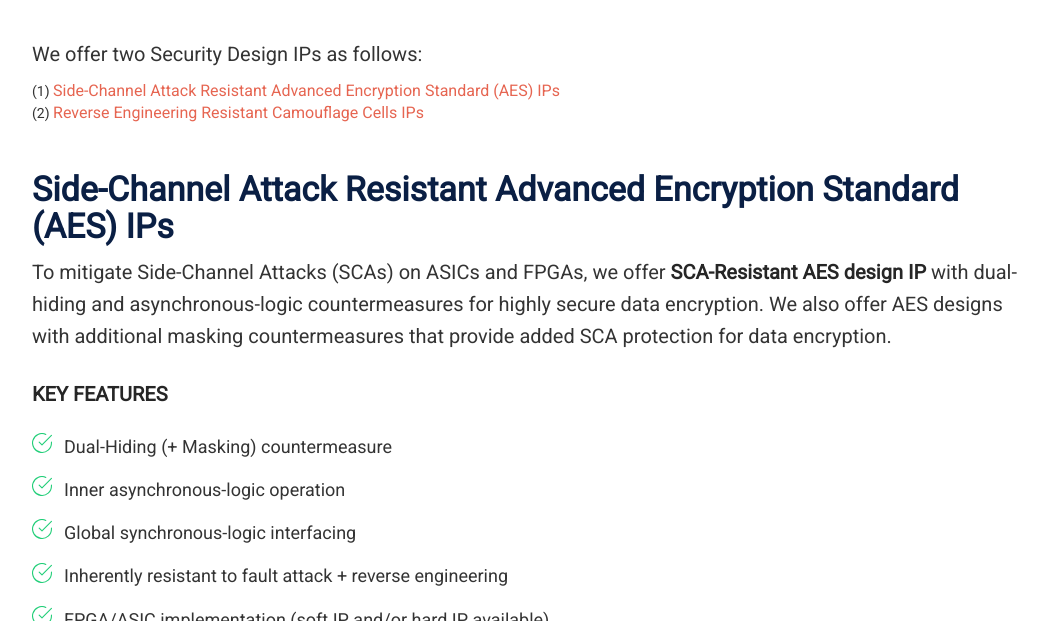
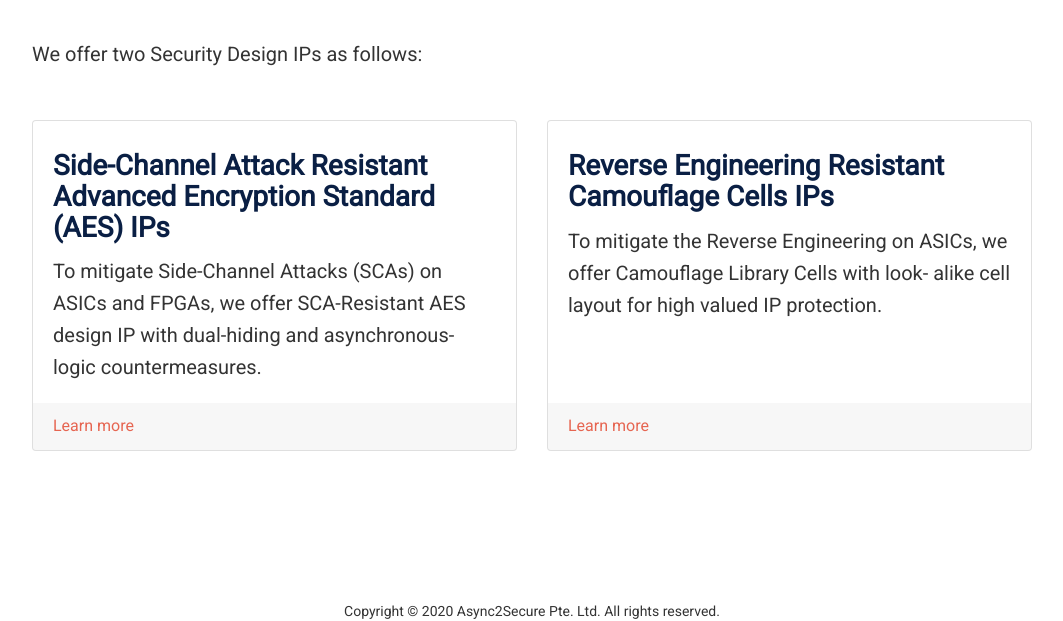
Before and after one commit to async2secure/async2secure.github.io, a Jekyll site: the page built from _pages/products/security_design_ips.md, in a window 1280 px wide and 900 px high, cut to the strip 279-900 px from the top of the window. Shown: the whole strip, without its empty margins (108-1171 px from the left). Built offline with Jekyll 4.4.1, drawn with Linux system fonts in a browser that asks for light colours; some web fonts are replaced; some of the changed text lies outside the part shown.

Commit message:
add seo for this pages

```diff
--- /dev/null
+++ b/_pages/products/reverse_engineering_resistant_camouflage_cells_ips.md
@@ -0,0 +1,68 @@
+---
+layout: page
+permalink: /products/reverse-engineering-resistant-camouglage-cells-ips
+---
+<!-- SEO -->
+<title>Reverse Engineering Resistant Camouflage Cells IPs - Async2Secure</title>
+<meta name="description" content="We offer Camouflage Library Cells with look- alike cell layout for high valued IP protection." />
+<meta name="robots" content="index, follow" />
+<meta name="googlebot" content="index, follow, max-snippet:-1, max-image-preview:large, max-video-preview:-1" />
+<meta name="bingbot" content="index, follow, max-snippet:-1, max-image-preview:large, max-video-preview:-1" />
+<link rel="canonical" href="https://www.async2secure.com/products/reverse-engineering-resistant-camouglage-cells-ips" />
+<!-- END OF SEO -->
+
+<div class="hero--small2">
+   <div class="hero__wrap">
+
+      <h1 class="hero__title">Security IPs</h1>
+
+   </div>
+</div>
+<br>
+<article class="new">
+<a id="first"></a>
+
+<br>
+<br>
+
+<br>
+<h4> Reverse Engineering Resistant Camouflage Cells IPs</h4>
+<p>To mitigate the Reverse Engineering on ASICs, we offer <strong>Camouflage Library Cells</strong> with look-
+   alike cell layout for high valued IP protection.
+</p>
+<br>
+<p class="temp01_title">KEY FEATURES</p>
+<div class="lnd_checks">
+   <div class="lnd_check_wrap">
+
+      <img class="check-icon" src="/assets/common/check.svg" width="55">
+      <p class="lnd_paragraph_02"> Patent-pending camouflage cell technique</p>
+
+   </div>
+   <div class="lnd_check_wrap">
+
+      <img class="check-icon" src="/assets/common/check.svg" width="55">
+      <p class="lnd_paragraph_02"> Invulnerable against IC delayering</p>
+
+   </div>
+   <div class="lnd_check_wrap">
+
+      <img class="check-icon" src="/assets/common/check.svg" width="55">
+      <p class="lnd_paragraph_02"> Scalable to any CMOS process technology nodes</p>
+
+   </div>
+   <div class="lnd_check_wrap">
+
+      <img class="check-icon" src="/assets/common/check.svg" width="55">
+      <p class="lnd_paragraph_02"> Compatible to standard IC design flows</p>
+
+   </div>
+   <div class="lnd_check_wrap">
+
+      <img class="check-icon" src="/assets/common/check.svg" width="55">
+      <p class="lnd_paragraph_02"> Low power, area, speed overhead</p>
+
+   </div>
+</div>
+<br>
+<article>
--- a/_pages/products/security_design_ips.md
+++ b/_pages/products/security_design_ips.md
@@ -13,89 +23,38 @@ permalink: /products/security_ips
 <a id="first"></a>
 <p>We offer two Security Design IPs as follows:</p>
 
- <style>
-.vl {
-  border-left: 20px solid #ff931e;
-  padding-left: 10px;
-  /* height: 500px; */
-}
+ <!-- <style>
 
-hr.solid {
-   padding-top: 20px;
-   padding-bottom: 20px;
-  border-top: 1px solid #bbb;
-}
+.card-header, .card-footer { opacity: 1; background-color: #ffffff; }
 
-</style>
+</style> -->
 
-
-
-<ul style="list-style-type:none; padding-left: 0;">
-   <li>(1) <a class="link" href="#first">Side-Channel Attack Resistant Advanced Encryption Standard (AES) IPs</a></li>
-   <li>(2) <a class="link" href="#second">Reverse Engineering Resistant Camouflage Cells IPs</a></li>
-</ul>
-<a id="first"></a>
 <br>
-<h4>Side-Channel Attack Resistant Advanced Encryption Standard (AES) IPs</h4>
-<p>To mitigate Side-Channel Attacks (SCAs) on ASICs and FPGAs, we offer <strong>SCA-Resistant AES design IP</strong> with dual-hiding and asynchronous-logic countermeasures for highly secure data encryption. We also offer AES designs with additional masking countermeasures that provide added SCA protection for data encryption.</p>
 <br>
 
-<p class="temp01_title">KEY FEATURES</p>
-<div class="lnd_checks">
-   <div class="lnd_check_wrap">
-      <img class="check-icon" src="/assets/common/check.svg" width="55">
-      <p class="lnd_paragraph_02"> Dual-Hiding (+ Masking) countermeasure</p>
-   </div>
-   <div class="lnd_check_wrap">
-      <img class="check-icon" src="/assets/common/check.svg" width="55">
-      <p class="lnd_paragraph_02"> Inner asynchronous-logic operation</p>
-   </div>
-   <div class="lnd_check_wrap">
-      <img class="check-icon" src="/assets/common/check.svg" width="55">
-      <p class="lnd_paragraph_02"> Global synchronous-logic interfacing</p>
-   </div>
-   <div class="lnd_check_wrap">
-      <img class="check-icon" src="/assets/common/check.svg" width="55">
-      <p class="lnd_paragraph_02"> Inherently resistant to fault attack + reverse engineering</p>
-   </div>
-   <div class="lnd_check_wrap">
-      <img class="check-icon" src="/assets/common/check.svg" width="55">
-      <p class="lnd_paragraph_02"> FPGA/ASIC implementation (soft IP and/or hard IP available)</p>
-   </div>
-   <div class="lnd_check_wrap">
-      <img class="check-icon" src="/assets/common/check.svg" width="55">
-      <p class="lnd_paragraph_02"> Test data available</p>
-   </div>
-</div>
-<br>
-<hr class="solid">
-<a id="second"></a>
-<h4> Reverse Engineering Resistant Camouflage Cells IPs</h4>
-<p>To mitigate the Reverse Engineering on ASICs, we offer <strong>Camouflage Library Cells</strong> with look-
-   alike cell layout for high valued IP protection.
-</p>
-<br>
-<p class="temp01_title">KEY FEATURES</p>
-<div class="lnd_checks">
-   <div class="lnd_check_wrap">
-      <img class="check-icon" src="/assets/common/check.svg" width="55">
-      <p class="lnd_paragraph_02"> Patent-pending camouflage cell technique</p>
-   </div>
-   <div class="lnd_check_wrap">
-      <img class="check-icon" src="/assets/common/check.svg" width="55">
-      <p class="lnd_paragraph_02"> Invulnerable against IC delayering</p>
-   </div>
-   <div class="lnd_check_wrap">
-      <img class="check-icon" src="/assets/common/check.svg" width="55">
-      <p class="lnd_paragraph_02"> Scalable to any CMOS process technology nodes</p>
-   </div>
-   <div class="lnd_check_wrap">
-      <img class="check-icon" src="/assets/common/check.svg" width="55">
-      <p class="lnd_paragraph_02"> Compatible to standard IC design flows</p>
-   </div>
-   <div class="lnd_check_wrap">
-      <img class="check-icon" src="/assets/common/check.svg" width="55">
-      <p class="lnd_paragraph_02"> Low power, area, speed overhead</p>
-   </div>
-</div>
+<div class="card-deck">
+  <div class="card">
+
+    <div class="card-body">
+      <h5 class="card-title">Side-Channel Attack Resistant Advanced Encryption Standard (AES) IPs</h5>
+      <p class="card-text">To mitigate Side-Channel Attacks (SCAs) on ASICs and FPGAs, we offer SCA-Resistant AES design IP with dual-hiding and asynchronous-logic countermeasures.</p>
+    </div>
+    <div class="card-footer border-0">
+               <a class="link" href="{{ site.baseurl }}{% link _pages/products/side_channel_attack_resistance_ips.md %}">Learn more</a>
+    </div>
+
+  </div>
+  <div class="card">
+
+    <div class="card-body">
+      <h5 class="card-title">Reverse Engineering Resistant Camouflage Cells IPs</h5>
+      <p class="card-text">To mitigate the Reverse Engineering on ASICs, we offer Camouflage Library Cells with look- alike cell layout for high valued IP protection.</p>
+    </div>
+    <div class="card-footer border-0">
+             <a class="link" href="{{ site.baseurl }}{% link _pages/products/reverse_engineering_resistant_camouflage_cells_ips.md %}">Learn more</a>
+    </div>
+
+  </div>
+  </div>
+
 <article>
--- /dev/null
+++ b/_pages/products/side_channel_attack_resistance_ips.md
@@ -0,0 +1,73 @@
+---
+layout: page
+permalink: /products/side-channel-attack-resistance-ips
+---
+<!-- SEO -->
+<title>Side-Channel Attack Resistant Advanced Encryption Standard (AES) IPs - Async2Secure</title>
+<meta name="description" content="We offer SCA-Resistant AES design IP with dual-hiding and asynchronous-logic countermeasures." />
+<meta name="robots" content="index, follow" />
+<meta name="googlebot" content="index, follow, max-snippet:-1, max-image-preview:large, max-video-preview:-1" />
+<meta name="bingbot" content="index, follow, max-snippet:-1, max-image-preview:large, max-video-preview:-1" />
+<link rel="canonical" href="https://www.async2secure.com/products/side-channel-attack-resistance-ips" />
+<!-- END OF SEO -->
+
+<div class="hero--small2">
+   <div class="hero__wrap">
+
+      <h1 class="hero__title">Security IPs</h1>
+
+   </div>
+</div>
+<br>
+<article class="new">
+<a id="first"></a>
+
+<br>
+<br>
+
+<br>
+<h4>Side-Channel Attack Resistant Advanced Encryption Standard (AES) IPs</h4>
+<p>To mitigate Side-Channel Attacks (SCAs) on ASICs and FPGAs, we offer <strong>SCA-Resistant AES design IP</strong> with dual-hiding and asynchronous-logic countermeasures for highly secure data encryption. We also offer AES designs with additional masking countermeasures that provide added SCA protection for data encryption.</p>
+<br>
+
+<p class="temp01_title">KEY FEATURES</p>
+<div class="lnd_checks">
+   <div class="lnd_check_wrap">
+
+      <img class="check-icon" src="/assets/common/check.svg" width="55">
+      <p class="lnd_paragraph_02"> Dual-Hiding (+ Masking) countermeasure</p>
+
+   </div>
+   <div class="lnd_check_wrap">
+
+      <img class="check-icon" src="/assets/common/check.svg" width="55">
+      <p class="lnd_paragraph_02"> Inner asynchronous-logic operation</p>
+
+   </div>
+   <div class="lnd_check_wrap">
+
+      <img class="check-icon" src="/assets/common/check.svg" width="55">
+      <p class="lnd_paragraph_02"> Global synchronous-logic interfacing</p>
+
+   </div>
+   <div class="lnd_check_wrap">
+
+      <img class="check-icon" src="/assets/common/check.svg" width="55">
+      <p class="lnd_paragraph_02"> Inherently resistant to fault attack + reverse engineering</p>
+
+   </div>
+   <div class="lnd_check_wrap">
+
+      <img class="check-icon" src="/assets/common/check.svg" width="55">
+      <p class="lnd_paragraph_02"> FPGA/ASIC implementation (soft IP and/or hard IP available)</p>
+
+   </div>
+   <div class="lnd_check_wrap">
+
+      <img class="check-icon" src="/assets/common/check.svg" width="55">
+      <p class="lnd_paragraph_02"> Test data available</p>
+
+   </div>
+</div>
+<br>
+<article>
```
Also changed, not shown: other parts of _pages/products/security_design_ips.md (+10 -0 lines), index.markdown (+8 -0 lines).
